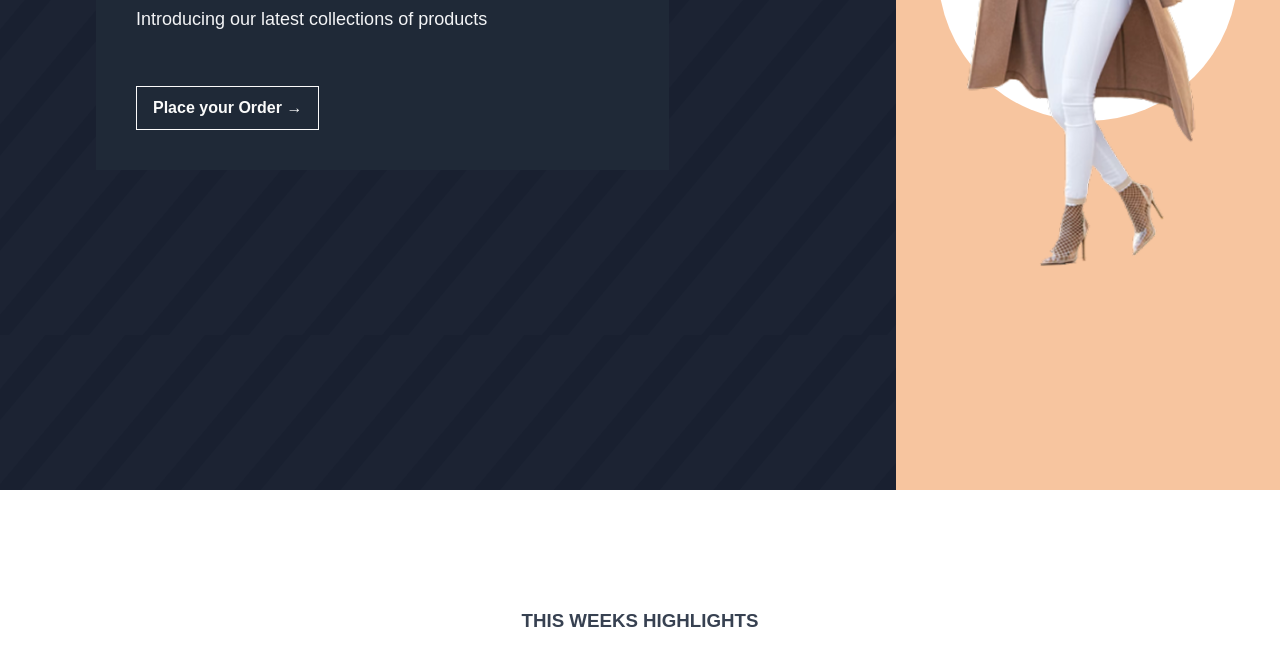
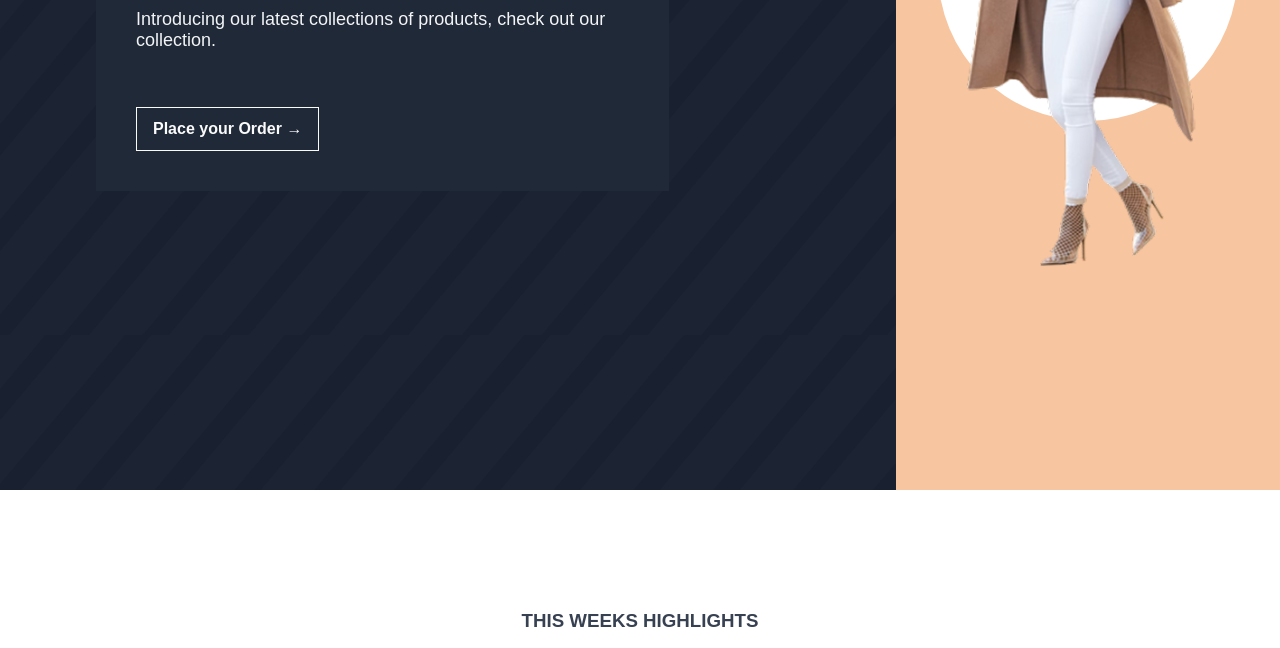
Before and after one commit to Seidat-01/ECommerce, a plain HTML site: page index.html in a window 1280 px wide. Shown: the part 452-1100 px from the top of the page. Drawn offline with Linux system fonts and the light colour scheme; a web font is replaced by a local one.

Commit message:
Update index.html
added more info to header text

```diff
--- a/index.html
+++ b/index.html
@@ -55,7 +55,7 @@
             <div class="box">
                 <h3 class="discount">Get Up to 30% off</h3>
                 <h3 class="arrivals">New Arrivals</h3>
-                <p>Introducing our latest collections of products</p>
+                <p>Introducing our latest collections of products, check out our collection.</p>
                 <button class="outline">Place your Order &rarr;</button>
             </div>
         </div>
```
